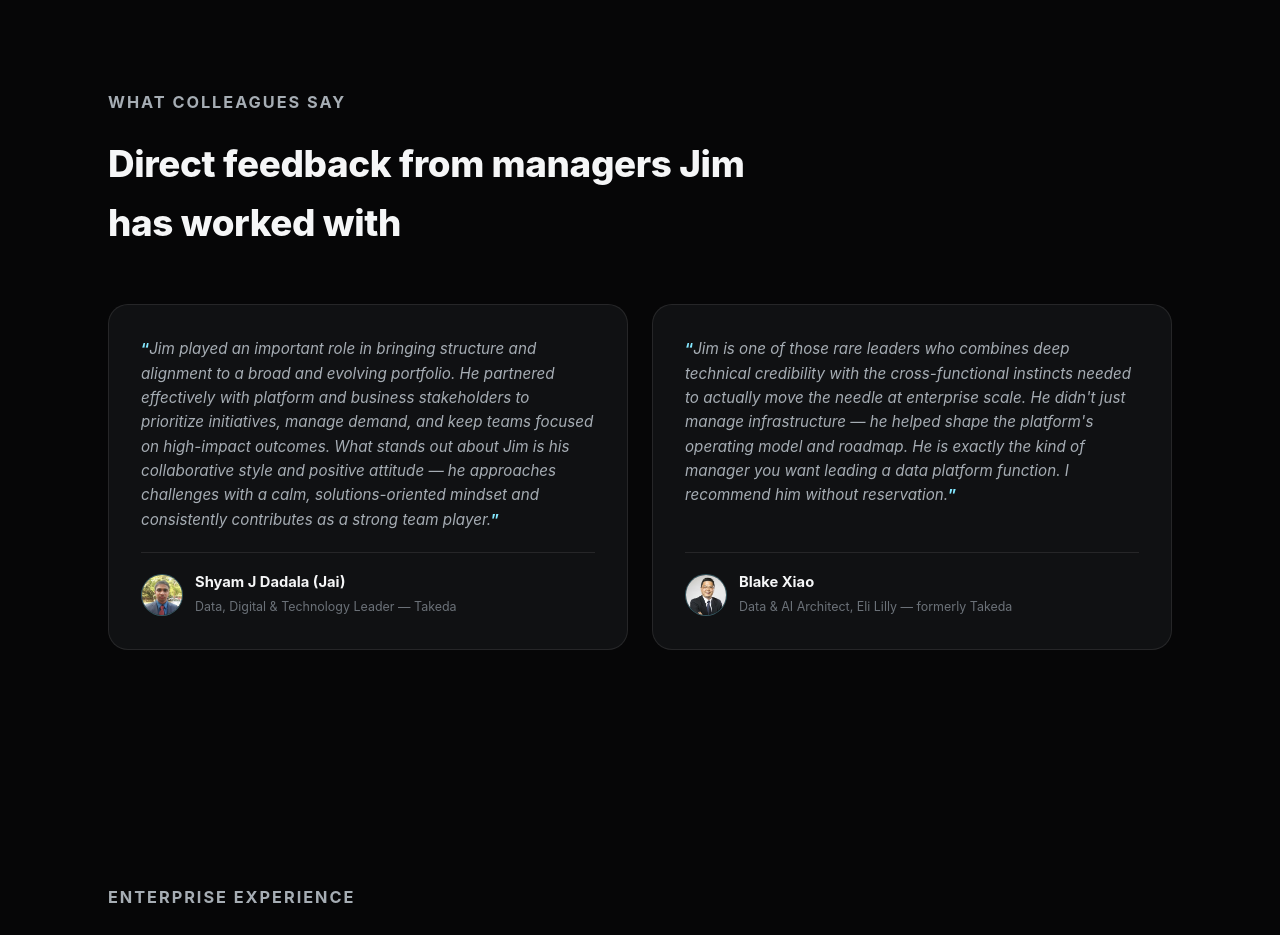
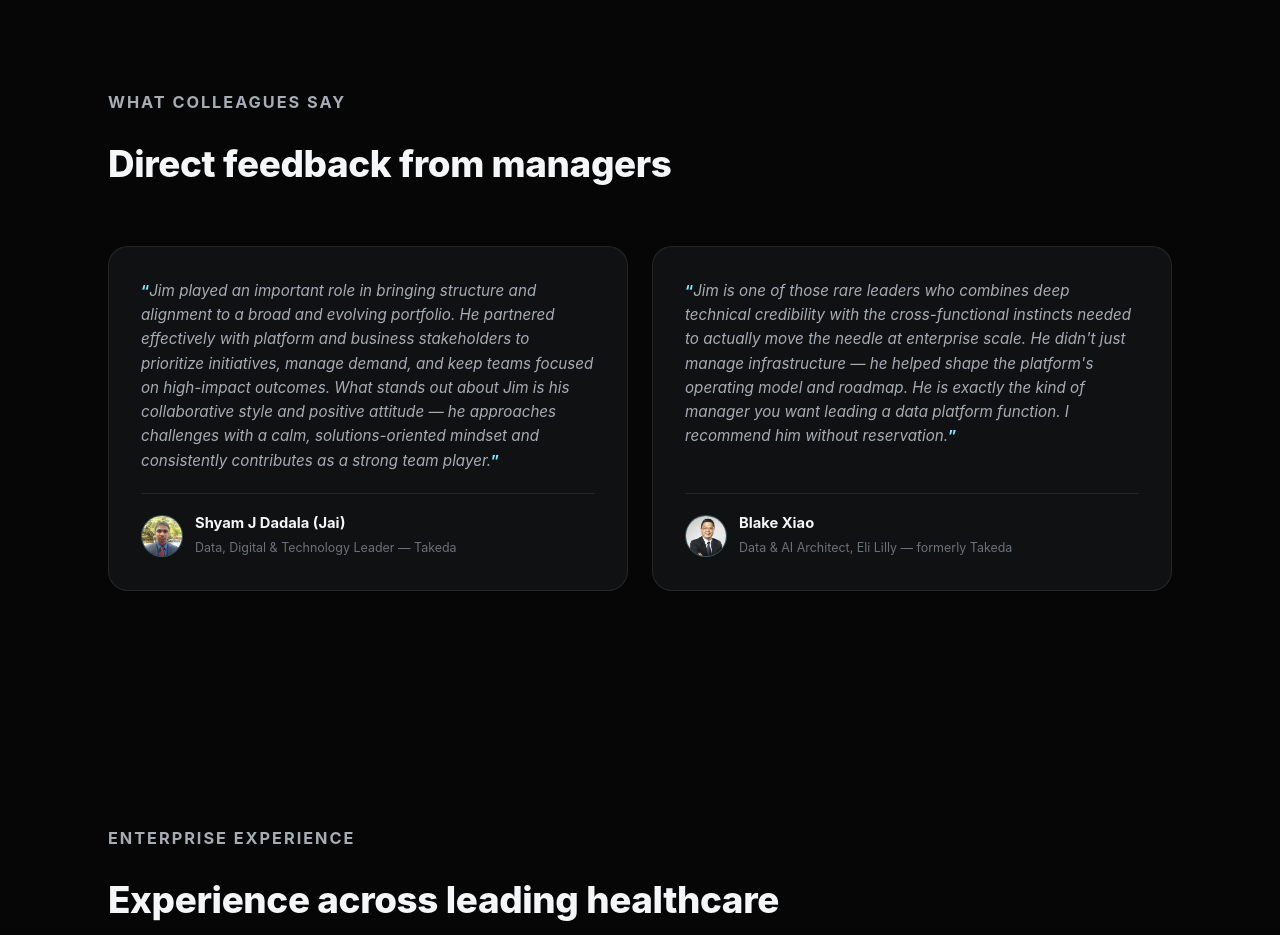
Before and after one commit to jlee1991/portfolio-site, a plain HTML site: page index.html in a window 1280 px wide. Shown: the part 7980-8915 px from the top of the page. Drawn offline with Linux system fonts and the light colour scheme.

Commit message:
Shorten testimonials section heading

```diff
--- a/index.html
+++ b/index.html
@@ -1109,7 +1109,7 @@
   <div class="wrap">
     <div class="section-head">
       <p class="sub-head">What Colleagues Say</p>
-      <h2>Direct feedback from managers Jim has worked with</h2>
+      <h2>Direct feedback from managers</h2>
     </div>
     <div class="testimonial-grid">
       <div class="testimonial-card">
```
